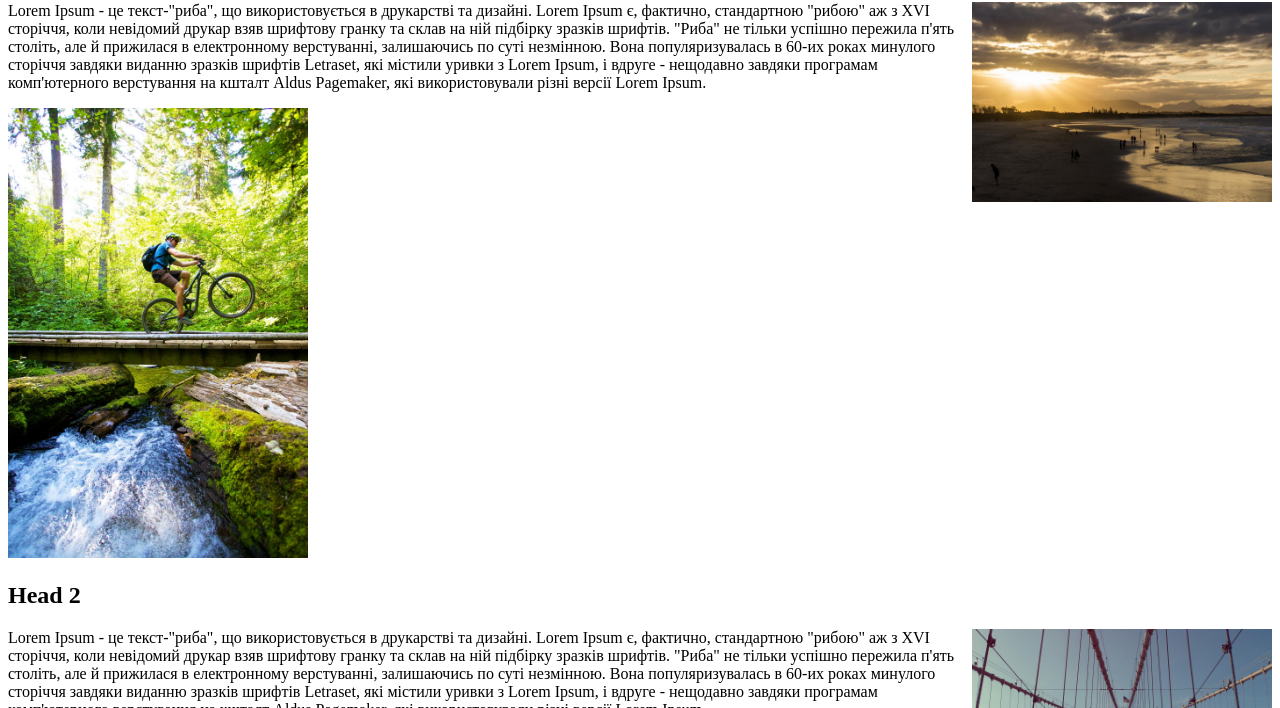
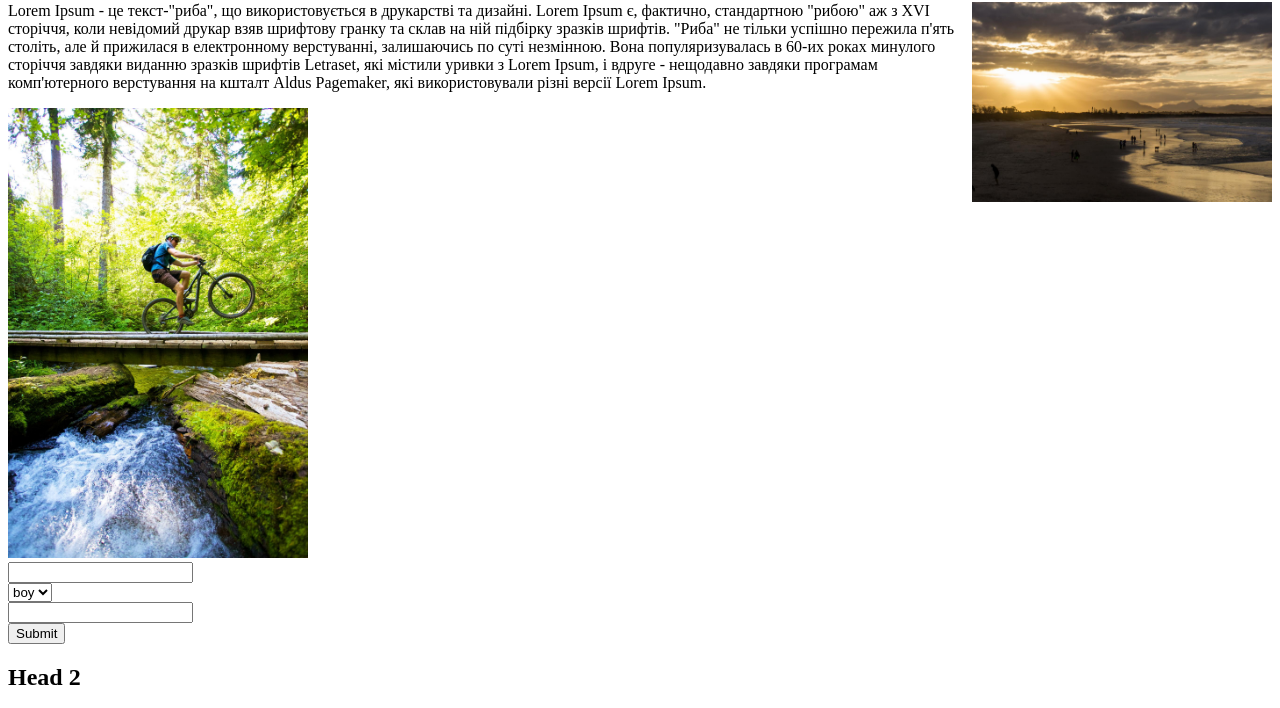
Before and after one commit to zolotoi2012/learn-js-p32, a plain HTML site: page lesson1/index.html in a window 1280 px wide. Shown: the part 78-786 px from the top of the page. Drawn offline with Linux system fonts and the light colour scheme.

Commit message:
create form

```diff
--- a/lesson1/index.html
+++ b/lesson1/index.html
@@ -6,23 +6,37 @@
 </head>
 <body>
 
+
+
 <h1>Head 1</h1>
 <img src="images/1.jpg" width="300px" align="right" />
-
 <p>Lorem Ipsum - це текст-"риба", що використовується в друкарстві та дизайні. Lorem Ipsum є, фактично, стандартною "рибою" аж з XVI сторіччя, коли невідомий друкар взяв шрифтову гранку та склав на ній підбірку зразків шрифтів. "Риба" не тільки успішно пережила п'ять століть, але й прижилася в електронному верстуванні, залишаючись по суті незмінною. Вона популяризувалась в 60-их роках минулого сторіччя завдяки виданню зразків шрифтів Letraset, які містили уривки з Lorem Ipsum, і вдруге - нещодавно завдяки програмам комп'ютерного верстування на кшталт Aldus Pagemaker, які використовували різні версії Lorem Ipsum.</p>
 <img src="images/2.jpg" width="300px" />
+
+<form>
+    <input type="text" name="name">
+    <br/>
+    <select name="gender">
+        <option val="boy">boy</option>
+        <option val="girl">girl</option>
+    </select>
+    <br/>
+    <input type="text" name="name">
+    <br/>
+
+    <button type="submit">Submit</button>
+</form>
+
 
 
 <h2>Head 2</h2>
 <img src="images/3.jpg" width="300px" align="right" />
-
 <p>Lorem Ipsum - це текст-"риба", що використовується в друкарстві та дизайні. Lorem Ipsum є, фактично, стандартною "рибою" аж з XVI сторіччя, коли невідомий друкар взяв шрифтову гранку та склав на ній підбірку зразків шрифтів. "Риба" не тільки успішно пережила п'ять століть, але й прижилася в електронному верстуванні, залишаючись по суті незмінною. Вона популяризувалась в 60-их роках минулого сторіччя завдяки виданню зразків шрифтів Letraset, які містили уривки з Lorem Ipsum, і вдруге - нещодавно завдяки програмам комп'ютерного верстування на кшталт Aldus Pagemaker, які використовували різні версії Lorem Ipsum.</p>
 <img src="images/4.jpg" width="300px" />
 
 
 <h3>Head 3</h3>
 <img src="images/5.jpg" width="300px" align="right" />
-
 <p>Lorem Ipsum - це текст-"риба", що використовується в друкарстві та дизайні. Lorem Ipsum є, фактично, стандартною "рибою" аж з XVI сторіччя, коли невідомий друкар взяв шрифтову гранку та склав на ній підбірку зразків шрифтів. "Риба" не тільки успішно пережила п'ять століть, але й прижилася в електронному верстуванні, залишаючись по суті незмінною. Вона популяризувалась в 60-их роках минулого сторіччя завдяки виданню зразків шрифтів Letraset, які містили уривки з Lorem Ipsum, і вдруге - нещодавно завдяки програмам комп'ютерного верстування на кшталт Aldus Pagemaker, які використовували різні версії Lorem Ipsum.</p>
 <img src="images/6.jpg" width="300px" />
 
```
